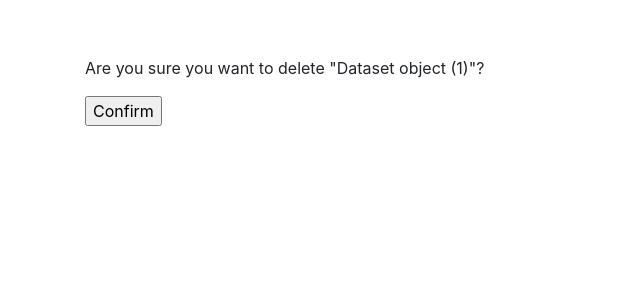
After one commit to poldracklab/open_fmri, a Django app: a page that uses open_fmri/apps/dataset/templates/dataset/dataset_confirm_delete.html in a window 1280 px wide. The commit adds this page. Shown: the top 300 px of the page, without its empty margins (0-640 px from the left). Run offline with Django 3.2, Linux system fonts and the light colour scheme; tables that the repository leaves empty hold one stand-in row (values such as "Sample post"); some libraries are stand-ins or nearby versions.

Commit message:
added delete view, template, and url. Investigators now prepopulating correctly in update view, but delete for invidual forms in formset not appearing.

```diff
--- /dev/null
+++ b/open_fmri/apps/dataset/templates/dataset/dataset_confirm_delete.html
@@ -0,0 +1,9 @@
+{% extends "base.html" %}
+{% load staticfiles %}
+
+{% block content %}
+    <form action="" method="post">{% csrf_token %}
+        <p> Are you sure you want to delete "{{ object}}"?</p>
+        <input type="submit" value="Confirm" />
+    </form>
+{% endblock %}
--- a/open_fmri/apps/dataset/urls.py
+++ b/open_fmri/apps/dataset/urls.py
@@ -1,9 +1,12 @@
 from django.conf.urls import patterns, url
 
-from dataset.views import DatasetCreate, DatasetList, DatasetUpdate
+from dataset.views import DatasetCreate, DatasetDelete, DatasetList, \
+    DatasetUpdate
 
 urlpatterns = patterns('',
     url(r'^new/$', DatasetCreate.as_view(), name='dataset_create'),
     url(r'^edit/(?P<pk>\d+)$', DatasetUpdate.as_view(), name='dataset_update'),
+    url(r'^delete/(?P<pk>\d+)$', DatasetDelete.as_view(),
+        name='dataset_delete'),
     url(r'^$', DatasetList.as_view(), name='dataset_list'),
 )
--- a/open_fmri/apps/dataset/views.py
+++ b/open_fmri/apps/dataset/views.py
@@ -1,6 +1,6 @@
 from django.core.urlresolvers import reverse_lazy
 from django.shortcuts import render
-from django.views.generic import CreateView, ListView, UpdateView
+from django.views.generic import CreateView, DeleteView, ListView, UpdateView
 
 from dataset.forms import DatasetForm, InvestigatorFormSet, \
     PublicationDocumentFormSet, PublicationFullTextFormSet, \
@@ -10,6 +10,10 @@ from dataset.models import Dataset, Investigator, PublicationDocument, \
 
 class DatasetList(ListView):
     model = Dataset
+
+class DatasetDelete(DeleteView):
+    model = Dataset
+    success_url = reverse_lazy('dataset_list')
 
 class DatasetCreate(CreateView):
     model = Dataset
@@ -60,7 +64,7 @@ class DatasetUpdate(UpdateView):
     success_url = reverse_lazy('dataset_list')
 
     def get_context_data(self, **kwargs):
-        context = super(DatasetCreate, self).get_context_data(**kwargs)
+        context = super(DatasetUpdate, self).get_context_data(**kwargs)
         context['investigator_formset'] = InvestigatorFormSet(
             instance=self.object)
         context['publication_document_formset'] = PublicationDocumentFormSet(
```
Also changed, not shown: open_fmri/apps/dataset/templates/dataset/dataset_list.html (+4 -3 lines).
